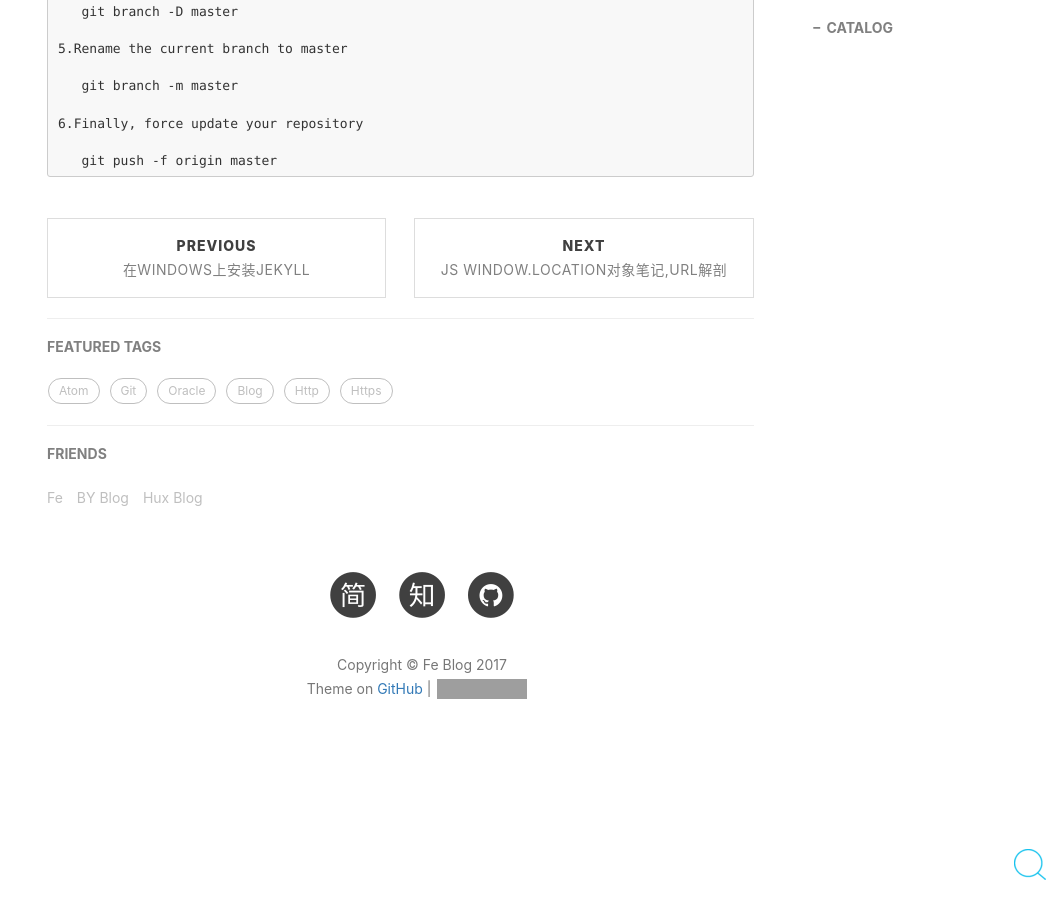
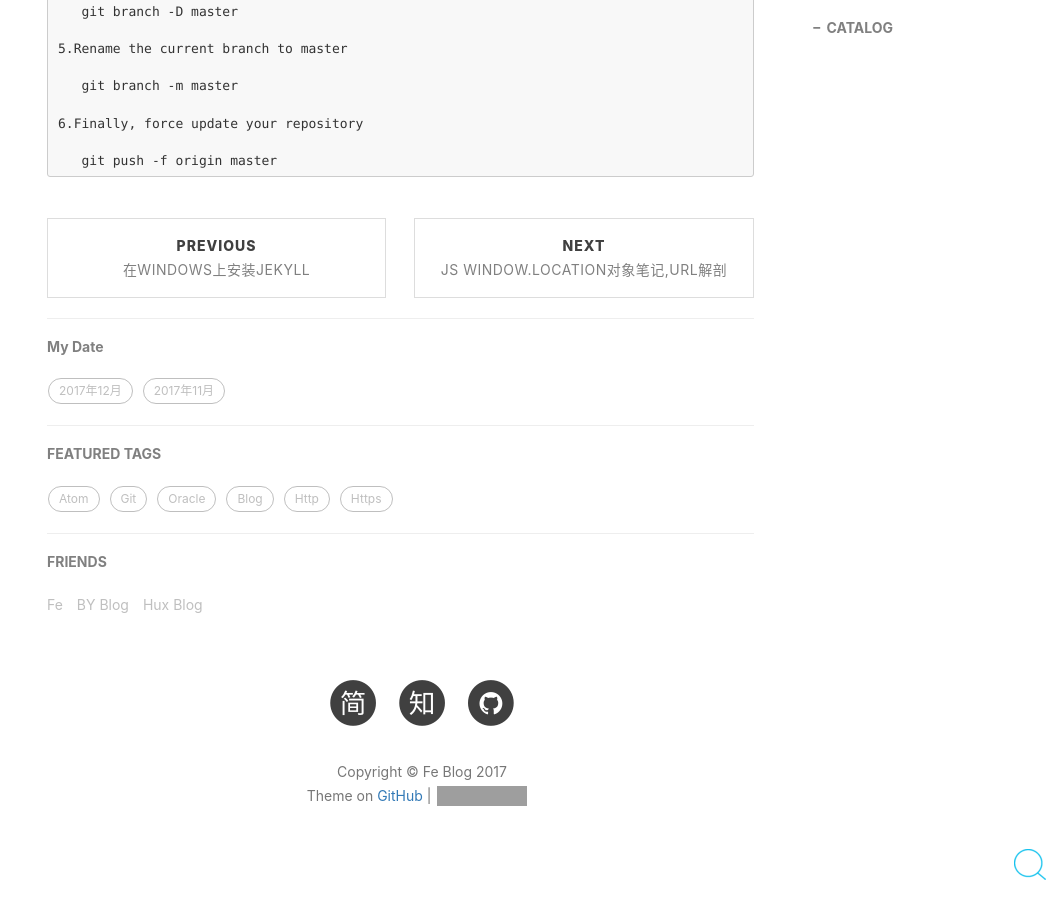
Before and after one commit to FeDemo/fedemo.github.io, a Jekyll site: the page built from _posts/2017-12-14-git_del-history.md, in a window 1280 px wide and 900 px high, scrolled down 1179 px. Shown: the whole window, without its empty margins (218-1280 px from the left). Built offline with Jekyll 4.4.1, drawn with Linux system fonts in a browser that asks for light colours; nearby versions of some CDN libraries; comment, search, counter and statistics services are not loaded; grey boxes are pictures that could not be loaded.

Commit message:
update post.html(add date)

```diff
--- a/_layouts/post.html
+++ b/_layouts/post.html
@@ -133,7 +133,36 @@ layout: default
                 col-lg-8 col-lg-offset-2
                 col-md-10 col-md-offset-1
                 sidebar-container">
+                <!-- Date(日期归档)  start-->
+                <!-- author: Fe -->
+                <section>
+                    <hr class="hidden-sm hidden-xs">
 
+                    <h5><a href="{{'/date/' | prepend: site.baseurl }}">My Date</a></h5>
+
+                    <div class="tags">
+
+                      {% for post in site.posts %}
+                        {% capture ym %}{{ post.date | date:"%Y%m" }}{% endcapture %}
+                        {% if yearmonth != ym %}
+                          {% assign yearmonth = ym %}
+
+                          <a href="/date/#a{{ ym }}" rel="5">{{ post.date | date: "%Y年%m月" }}</a>
+
+                        {% endif %}
+                      {% endfor %}
+
+                        <!-- {% for tag in site.tags %}
+                            {% if tag[1].size > {{site.featured-condition-size}} %}
+                                <a href="{{ site.baseurl }}/tags/#{{ tag[0] }}" title="{{ tag[0] }}" rel="{{ tag[1].size }}">
+                                    {{ tag[0] }}
+                                </a>
+                            {% endif %}
+                        {% endfor %} -->
+
+                    </div>
+                </section>
+                <!-- Date end-->
                 <!-- Featured Tags -->
                 {% if site.featured-tags %}
                 <section>
```
